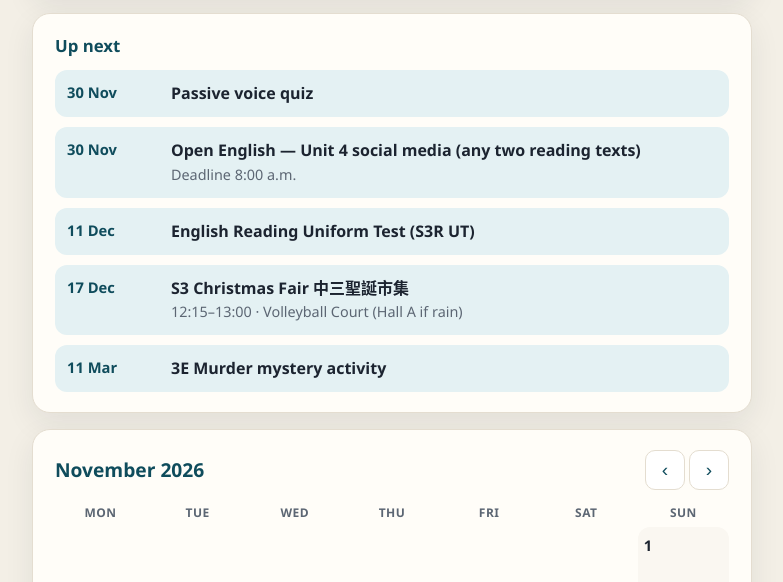
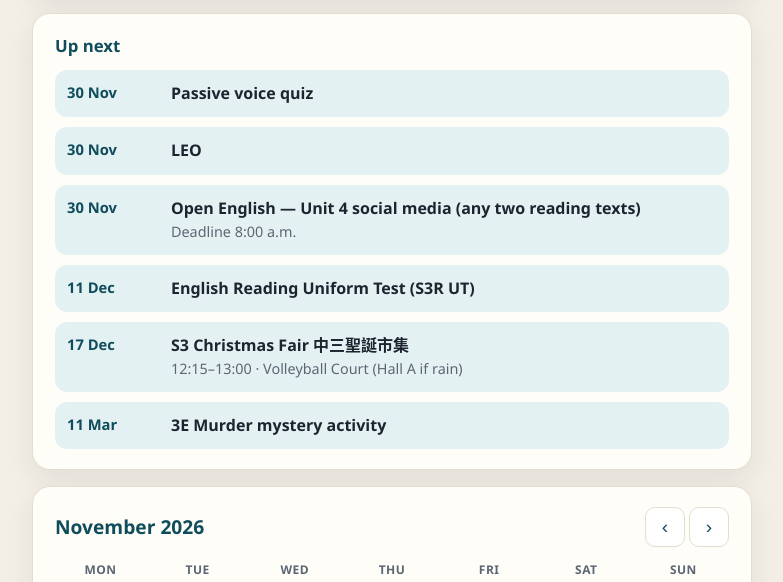
Before and after one commit to EnglishTA-code/class-calendars, a plain HTML site: page 3e/index.html in a window 1280 px wide. Shown: the part 174-756 px from the top of the page, without its empty margins (248-1031 px from the left). Drawn offline with Linux system fonts and the light colour scheme.

Commit message:
Add 3E LEO (2026-11-30)

```diff
--- a/3e/index.html
+++ b/3e/index.html
@@ -22,6 +22,7 @@
         {"date":"2026-11-17","title":"Christmas Fair booth pitch presentations","detail":"In-class booth pitch, about 2–3 minutes per group."},
         {"date":"2026-11-30","title":"Open English — Unit 4 social media (any two reading texts)","time":"Deadline 8:00 a.m.","sortTime":"08:00"},
         {"date":"2026-11-30","title":"Passive voice quiz"},
+        {"date":"2026-11-30","title":"LEO"},
         {"date":"2026-12-11","title":"English Reading Uniform Test (S3R UT)"},
         {"date":"2026-12-17","title":"S3 Christmas Fair 中三聖誕市集","time":"12:15–13:00","location":"Volleyball Court (Hall A if rain)","sortTime":"12:15"},
         {"date":"2027-03-11","title":"3E Murder mystery activity"}
```
